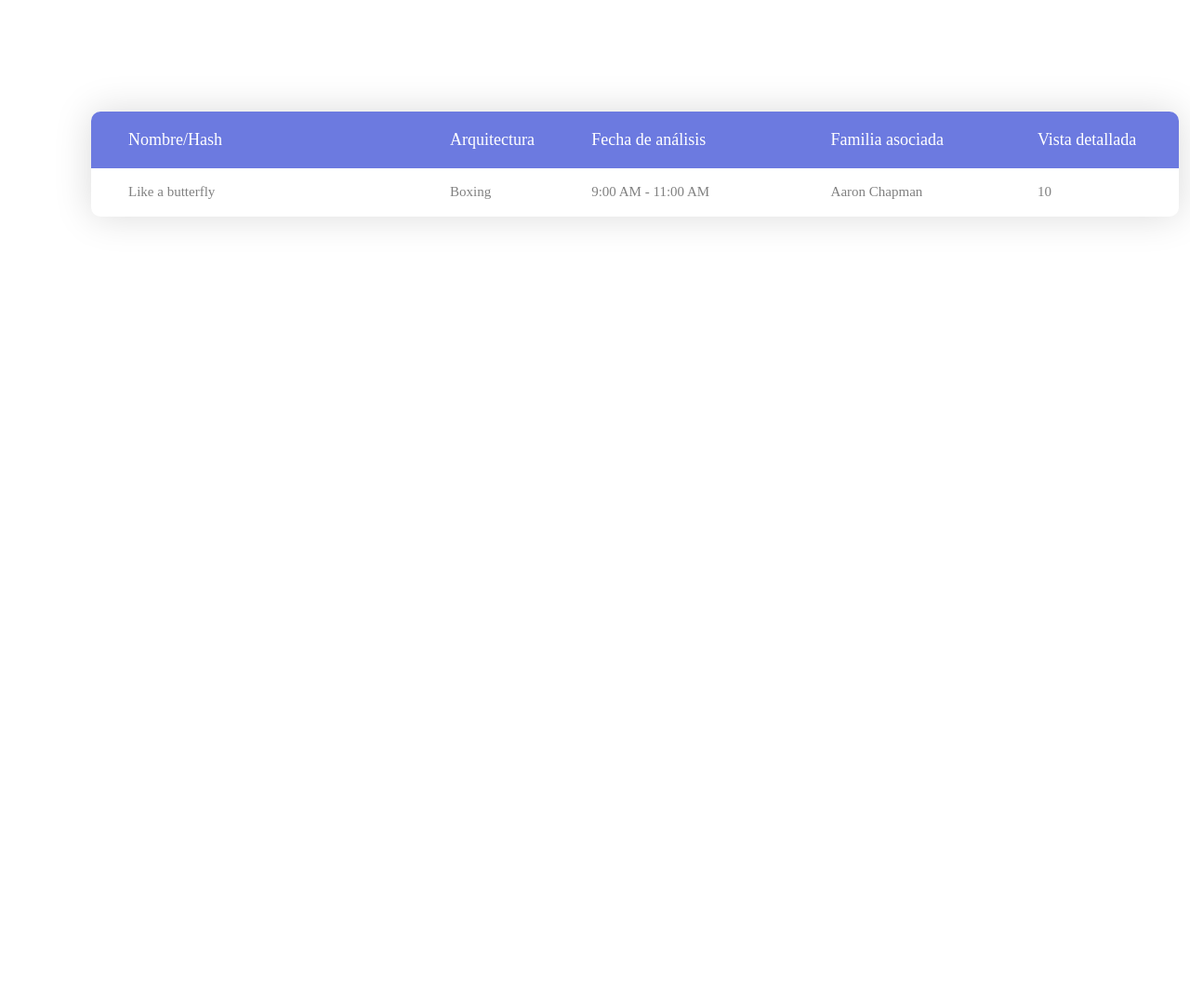
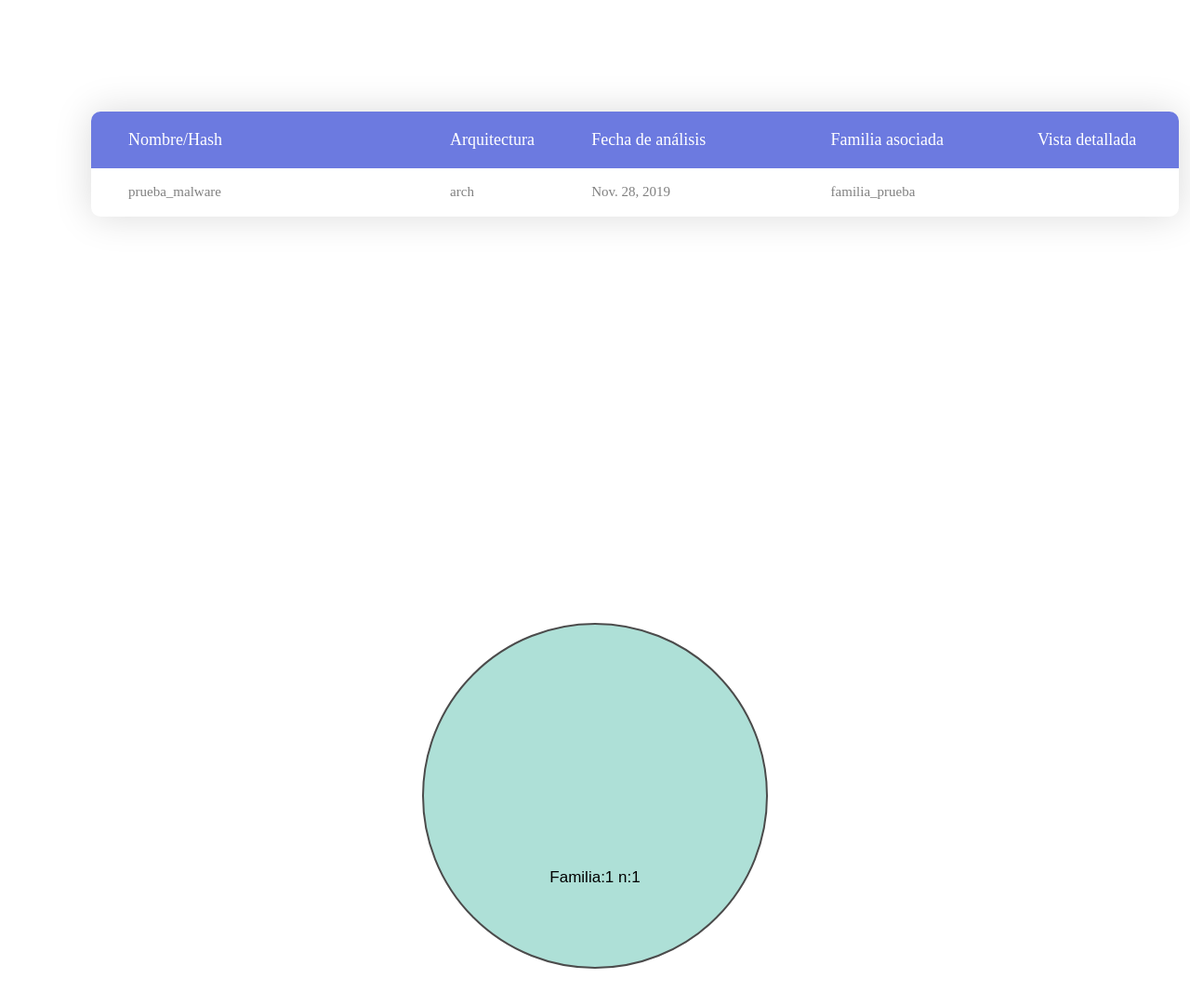
Before and after one commit to KM-11/EIMI, a Django app: page /EIMI/general_samples_view in a window 1280 px wide; the page is wider, and only the part inside the window is pictured. Shown: the part 217-1298 px from the top of that part at 93% size. Before the commit the page ends 458 px from the top of that part, so only its background shows below. Run offline with Django 3.2, Linux system fonts and the light colour scheme; data comes from the database, SQL or seed files in the repository; both versions use the stored data as it was after the commit; lists and menus that the app fills with data are empty; some libraries are stand-ins or nearby versions; some web fonts are replaced.

Commit message:
grafico de sectores

```diff
--- a/templates/web/global_samples.html
+++ b/templates/web/global_samples.html
@@ -46,11 +46,23 @@
 						<table>
 							<tbody>
 								<tr class="row100 body">
-									<td class="cell100 column1">Like a butterfly</td>
-									<td class="cell100 column2">Boxing</td>
-									<td class="cell100 column3">9:00 AM - 11:00 AM</td>
-									<td class="cell100 column4">Aaron Chapman</td>
-									<td class="cell100 column5">10</td>
+                                    {% if latest_muestra_list %}
+
+        {% for muestra in latest_muestra_list %}
+
+            <td class="cell100 column1">{{muestra}}</td>
+            <td class="cell100 column2">arch</td>
+            <td class="cell100 column3">{{muestra.date}}</td>
+            <td class="cell100 column4">{{ muestra.familia }}</td>
+            <td class="cell100 column5"></td>
+
+    {% endfor %}
+
+
+{% else %}
+    <p>No polls are available.</p>
+{% endif %}
+
 								</tr>
 							</tbody>
 						</table>
@@ -77,6 +89,86 @@
 
 <!--===============================================================================================-->
 	<script src="/static/js/table_main.js"></script>
+<style>
+#my_dataviz {
+  display: table;
+  margin: 0 auto;
+
+}
+
+#outer {
+
+  width:100%
+}
+</style>
+<div id="outer"><div id="my_dataviz"></div></div>
+
+<script src="https://d3js.org/d3.v5.min.js"></script>
+ <script>
+
+// set the dimensions and margins of the graph
+var width = 450
+    height = 450
+    margin = 40
+
+// The radius of the pieplot is half the width or half the height (smallest one). I subtract a bit of margin.
+var radius = Math.min(width, height) / 2 - margin
+
+// append the svg object to the div called 'my_dataviz'
+var svg = d3.select("#my_dataviz")
+  .append("svg")
+    .attr("width", width)
+    .attr("height", height)
+  .append("g")
+    .attr("transform", "translate(" + width / 2 + "," + height / 2 + ")");
+
+// Create dummy data
+var data = {};
+{% for cuenta in cuenta_familia %}
+    data[{{cuenta.familia}}]={{cuenta.total}};
+    {% endfor %}
+
+// set the color scale
+var color = d3.scaleOrdinal()
+  .domain(data)
+  .range(d3.schemeSet3);
+
+// Compute the position of each group on the pie:
+var pie = d3.pie()
+  .value(function(d) {return d.value; })
+var data_ready = pie(d3.entries(data))
+// Now I know that group A goes from 0 degrees to x degrees and so on.
+
+// shape helper to build arcs:
+var arcGenerator = d3.arc()
+  .innerRadius(0)
+  .outerRadius(radius)
+
+// Build the pie chart: Basically, each part of the pie is a path that we build using the arc function.
+svg
+  .selectAll('mySlices')
+  .data(data_ready)
+  .enter()
+  .append('path')
+    .attr('d', arcGenerator)
+    .attr('fill', function(d){ return(color(d.data.key)) })
+    .attr("stroke", "black")
+    .style("stroke-width", "2px")
+    .style("opacity", 0.7)
+
+// Now add the annotation. Use the centroid method to get the best coordinates
+svg
+  .selectAll('mySlices')
+  .data(data_ready)
+  .enter()
+  .append('text')
+  .text(function(d){ return "Familia:" + d.data.key+ " n:"+d.data.value})
+  .attr("transform", function(d) { return "translate(" + arcGenerator.centroid(d) + ")";  })
+  .style("text-anchor", "middle")
+  .style("font-size", 17)
+
+
+</script>
 
 </body>
 </html>
--- a/web/urls.py
+++ b/web/urls.py
@@ -7,5 +7,5 @@ from . import views
 urlpatterns = [
     path('',views.index),
     path('general_samples_view', views.samples_detail, name="general_sample_names"),
-     path('<str:muestra_hash>/', views.sample_detail, name='muestra_detail')
+     path('<str:muestra_hash>/', views.sample_detail, name='sample_detail')
 ]
```
Also changed, not shown: db.sqlite3.
